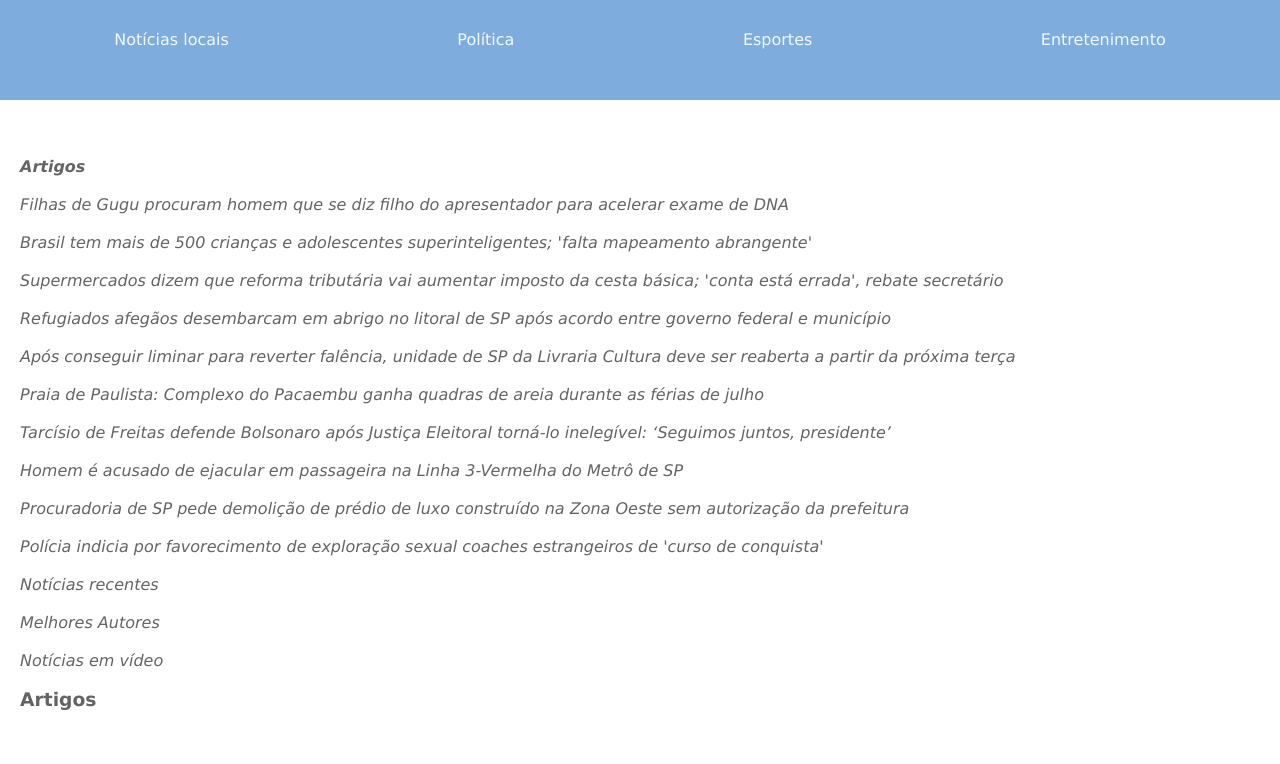
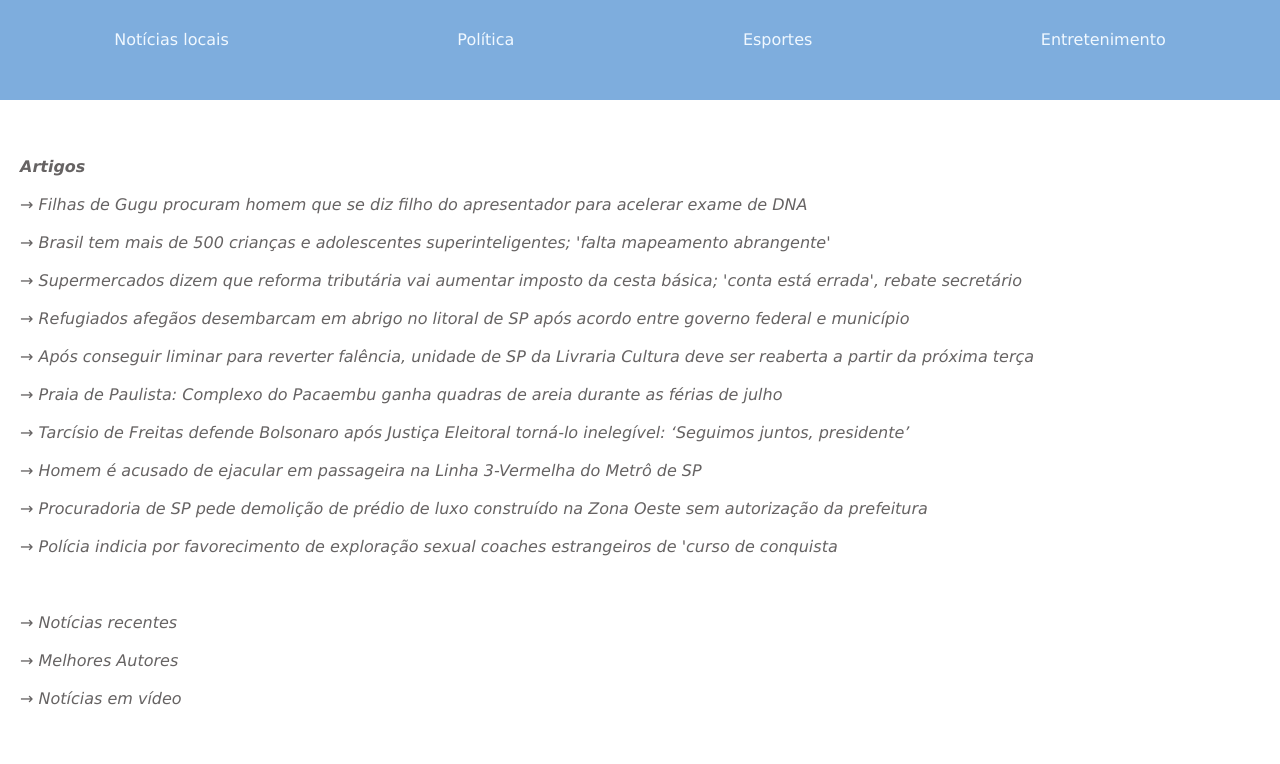
Before and after one commit to MoniqueRodrigues/MoniqueRodrigues.github.io, a plain HTML site: page index.html in a window 1280 px wide. Shown: the top 764 px of the page. Drawn offline with Linux system fonts and the light colour scheme.

Commit message:
ajuste links html

```diff
--- a/index.html
+++ b/index.html
@@ -44,56 +44,66 @@
                 <li> <a class="subtitulo" href="#artigos">Artigos</a></li>
                 <br>
                 <ul>
-                    <li><a class="a-subtitulo" href="#artigo-1">Filhas de Gugu procuram homem que se diz filho do
+                    <li><a class="a-subtitulo" href="#artigo-1"> &rarr; Filhas de Gugu procuram homem que se diz filho
+                            do
                             apresentador para acelerar
                             exame de DNA</a></li>
                     <br>
-                    <li><a class="a-subtitulo" href="#artigo-2">Brasil tem mais de 500 crianças e adolescentes
+                    <li><a class="a-subtitulo" href="#artigo-2"> &rarr; Brasil tem mais de 500 crianças e adolescentes
                             superinteligentes; 'falta
                             mapeamento abrangente'</a></li>
                     <br>
-                    <li><a class="a-subtitulo" href="#artigo-3">Supermercados dizem que reforma tributária vai aumentar
+                    <li><a class="a-subtitulo" href="#artigo-3"> &rarr; Supermercados dizem que reforma tributária vai
+                            aumentar
                             imposto da cesta
                             básica; 'conta está
                             errada', rebate secretário</a></li>
                     <br>
-                    <li><a class="a-subtitulo" href="#artigo-4">Refugiados afegãos desembarcam em abrigo no litoral de
+                    <li><a class="a-subtitulo" href="#artigo-4"> &rarr; Refugiados afegãos desembarcam em abrigo no
+                            litoral de
                             SP após acordo entre
                             governo federal e
                             município</a></li>
                     <br>
-                    <li><a class="a-subtitulo" href="#artigo-5">Após conseguir liminar para reverter falência, unidade
+                    <li><a class="a-subtitulo" href="#artigo-5">&rarr; Após conseguir liminar para reverter falência,
+                            unidade
                             de SP da Livraria
                             Cultura deve ser
                             reaberta a partir da próxima terça</a></li>
                     <br>
-                    <li><a class="a-subtitulo" href="#artigo-6">Praia de Paulista: Complexo do Pacaembu ganha quadras de
+                    <li><a class="a-subtitulo" href="#artigo-6"> &rarr; Praia de Paulista: Complexo do Pacaembu ganha
+                            quadras de
                             areia durante as
                             férias de julho</a></li>
                     <br>
-                    <li><a class="a-subtitulo" href="#artigo-7">Tarcísio de Freitas defende Bolsonaro após Justiça
+                    <li><a class="a-subtitulo" href="#artigo-7">&rarr; Tarcísio de Freitas defende Bolsonaro após
+                            Justiça
                             Eleitoral torná-lo
                             inelegível: ‘Seguimos
                             juntos, presidente’</a></li>
                     <br>
-                    <li><a class="a-subtitulo" href="#artigo-8">Homem é acusado de ejacular em passageira na Linha
+                    <li><a class="a-subtitulo" href="#artigo-8"> &rarr; Homem é acusado de ejacular em passageira na
+                            Linha
                             3-Vermelha do Metrô de
                             SP</a></li><br>
-                    <li><a class="a-subtitulo" href="#artigo-9">Procuradoria de SP pede demolição de prédio de luxo
+                    <li><a class="a-subtitulo" href="#artigo-9">&rarr; Procuradoria de SP pede demolição de prédio de
+                            luxo
                             construído na Zona Oeste
                             sem autorização da
-                            prefeitura</a></li><br>
-                    <li><a class="a-subtitulo" href="#artigo-10">Polícia indicia por favorecimento de exploração sexual
-                            coaches estrangeiros
-                            de 'curso de
-                            conquista'</a></li><br>
+                            prefeitura</a></li>
+                            <br>
+                    <li><a class="a-subtitulo" href="#artigo-10">&rarr; Polícia indicia por favorecimento de exploração sexual
+                    coaches estrangeiros de 'curso de conquista</a></li>
+                    <br>
                 </ul>
-                <li><a class="a-subtitulo" href="#noticias-recentes">Notícias recentes</a></li><br>
-                <li><a class="a-subtitulo" href="#melhores-autores">Melhores Autores</a></li><br>
-                <li><a class="a-subtitulo" href="#noticias-em-video">Notícias em vídeo</a></li><br>
+                <br><br>
+                <li><a class="a-subtitulo" href="#noticias-recentes"> &rarr; Notícias recentes</a></li><br>
+                <li><a class="a-subtitulo" href="#melhores-autores">&rarr; Melhores Autores</a></li><br>
+                <li><a class="a-subtitulo" href="#noticias-em-video">&rarr; Notícias em vídeo</a></li><br>
 
             </ul>
         </section>
+        <br><br><br>
 
         <section class="artigosRecentes">
 
@@ -316,7 +326,8 @@
                     </a>
                     <br><br>
                     <p>
-                    Também foi pedido à Justiça a proibição de entrada deles no Brasil. Um mentor brasileiro que assinou
+                        Também foi pedido à Justiça a proibição de entrada deles no Brasil. Um mentor brasileiro que
+                        assinou
                         o contrato de uma festa em mansão na Zona Sul de São Paulo também foi indiciado por ajudá-los.
                         Ministério Público e Justiça ainda irão se manifestar.
                     </p>
@@ -413,7 +424,7 @@
         <br><br><br>
 
         <section id="melhores-autores">
-            <h3>Melhores autores</h3>
+            <h3>Melhores Autores</h3>
             <br>
             <ol class="ol-melhotesAutores">
                 <li>Abigail Soares de Souza, (12.000 artigos)</li>
```
Lines whose indentation alone changed are shown as unchanged.
